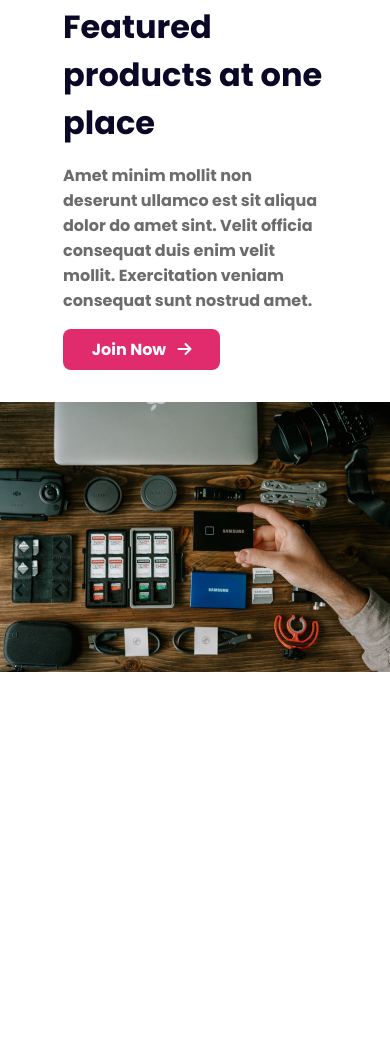
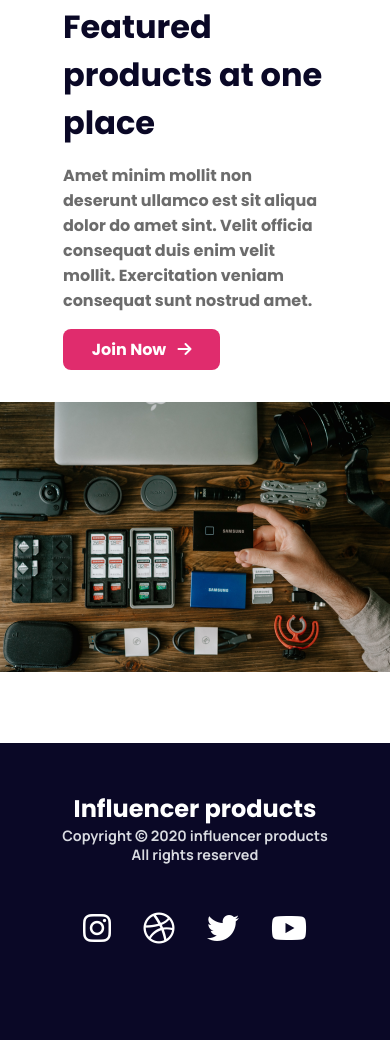
Before and after one commit to Kayum-Ali/influencer-Gear-website, a plain HTML site: page index.html in a window 390 px wide. Shown: the part 5381-6421 px from the top of the page. Before the commit the page ends 6124 px from the top, so only its background shows below. Drawn offline with Linux system fonts and the light colour scheme.

Commit message:
footer section responsive done

```diff
--- a/index.html
+++ b/index.html
@@ -152,6 +152,21 @@
         </section>
     </main>
 
+    <footer>
+        <div class="footer">
+            <h3>Influencer products</h3>
+            <h4>Copyright © 2020  influencer products</h4>
+            <p>All rights reserved</p>
+
+        </div>
+        <div class="foot-icon">
+            <i class="fa-brands fa-instagram"></i>
+            <i class="fa-brands fa-dribbble"></i>
+            <i class="fa-brands fa-twitter"></i>
+            <i class="fa-brands fa-youtube"></i>
+        </div>
+    </footer>
+
 </body>
 
 </html>
--- a/style.css
+++ b/style.css
@@ -169,12 +169,13 @@ nav .header-menu ul li a {
 
 /* feature section style */
 
-.feature{
+.feature {
     display: flex;
     gap: 2rem;
     margin: 1.5rem;
     align-items: center;
 }
+
 .feature-title {
     color: #0A0826;
     font-family: Poppins;
@@ -200,6 +201,38 @@ nav .header-menu ul li a {
     border-radius: 0.5rem;
     border: none;
 }
+
+
+/* footer section */
+footer {
+    text-align: center;
+    background: #0A0826;
+    padding: 3rem 0;
+
+}
+
+.footer h3 {
+    color: #FFF;
+    font-family: Poppins;
+    font-size: 1.5rem;
+    font-weight: 700;
+}
+
+.footer h4,p{
+    color: #D9DBE1;
+    font-family: Manrope;
+    font-size: 0.9rem;
+    font-weight: 700;
+}
+.foot-icon{
+    color: white;
+    display: flex;
+    justify-content: center;
+    font-size: 2rem;
+    gap: 2rem;
+    padding: 3rem;
+}
+
 /* responsive style */
 @media screen and (max-width:576px) {
     .hide {
@@ -215,7 +248,8 @@ nav .header-menu ul li a {
     }
 
 
-    .banner, .feature {
+    .banner,
+    .feature {
         flex-direction: column-reverse;
         justify-content: center;
     }
@@ -262,7 +296,8 @@ nav .header-menu ul li a {
 @media screen and (min-width:577px) and (max-width:960px) {
 
     nav,
-    .banner {
+    .banner,
+    .feature {
 
         flex-direction: column;
         text-align: center;
@@ -301,4 +336,8 @@ nav .header-menu ul li a {
     .card-9 {
         grid-column: span 2;
     }
+
+    .feature-img img {
+        width: 100%;
+    }
 }
```
